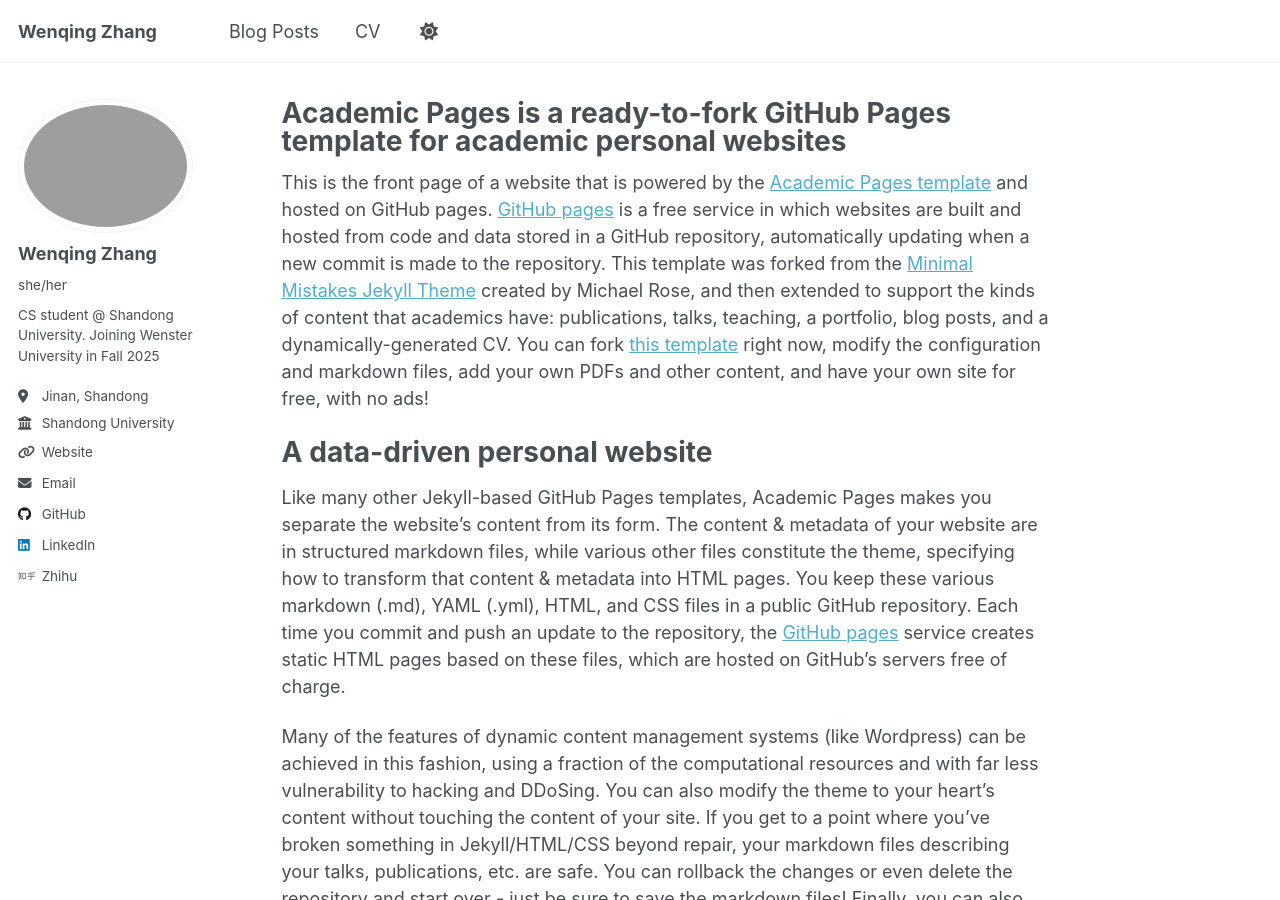
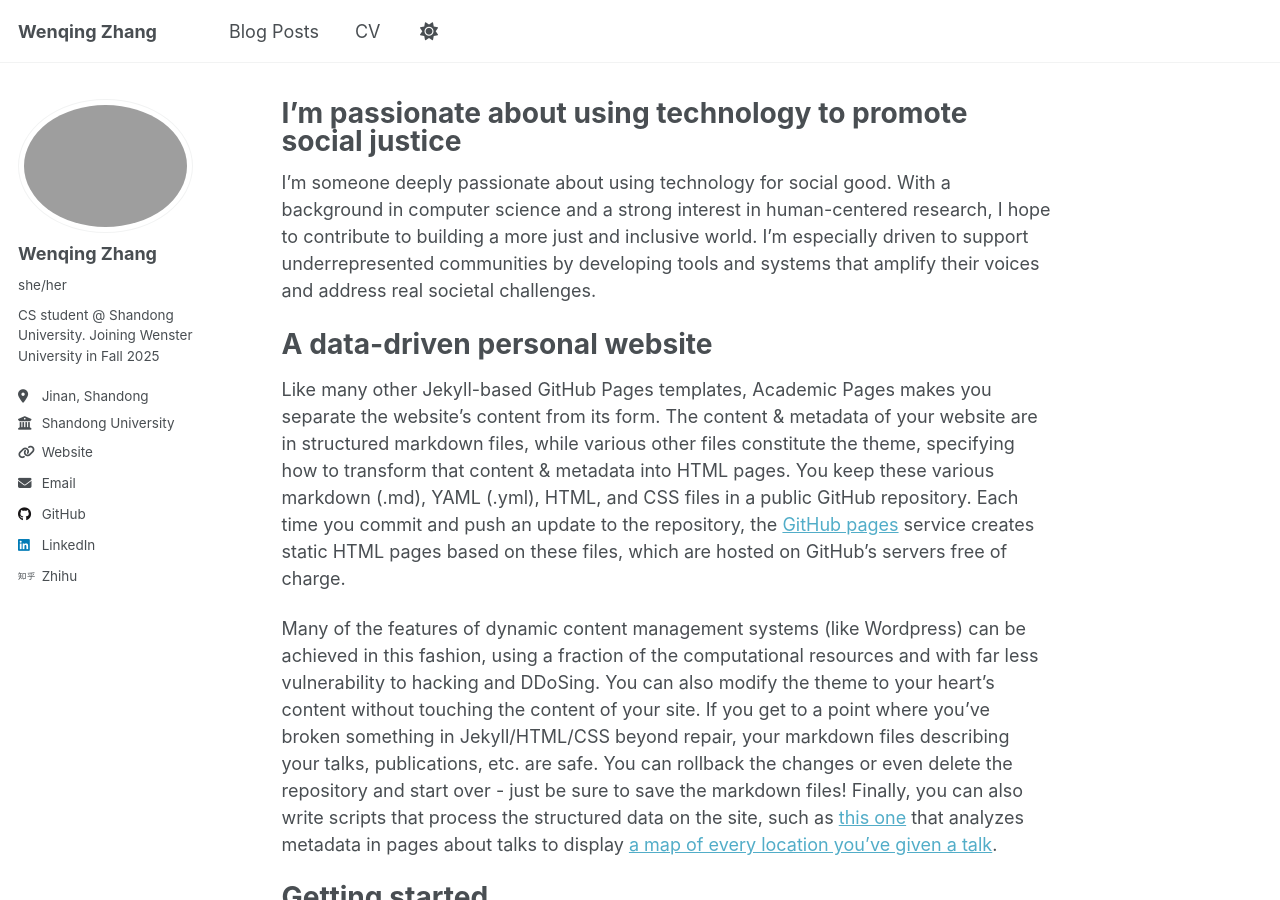
Before and after one commit to Cecilia-zwq/Cecilia-zwq.github.io, a Jekyll site: the page built from _pages/about.md, in a window 1280 px wide and 900 px high. Built offline with Jekyll 4.4.1, drawn with Linux system fonts in a browser that asks for light colours.

Commit message:
Update about.md

```diff
--- a/_pages/about.md
+++ b/_pages/about.md
@@ -1,13 +1,13 @@
 ---
 permalink: /
-title: "Academic Pages is a ready-to-fork GitHub Pages template for academic personal websites"
+title: "I'm passionate about using technology to promote social justice"
 author_profile: true
 redirect_from:
   - /about/
   - /about.html
 ---
 
-This is the front page of a website that is powered by the [Academic Pages template](https://github.com/academicpages/academicpages.github.io) and hosted on GitHub pages. [GitHub pages](https://pages.github.com) is a free service in which websites are built and hosted from code and data stored in a GitHub repository, automatically updating when a new commit is made to the repository. This template was forked from the [Minimal Mistakes Jekyll Theme](https://mmistakes.github.io/minimal-mistakes/) created by Michael Rose, and then extended to support the kinds of content that academics have: publications, talks, teaching, a portfolio, blog posts, and a dynamically-generated CV. You can fork [this template](https://github.com/academicpages/academicpages.github.io) right now, modify the configuration and markdown files, add your own PDFs and other content, and have your own site for free, with no ads!
+I’m someone deeply passionate about using technology for social good. With a background in computer science and a strong interest in human-centered research, I hope to contribute to building a more just and inclusive world. I’m especially driven to support underrepresented communities by developing tools and systems that amplify their voices and address real societal challenges.
 
 A data-driven personal website
 ======
```
